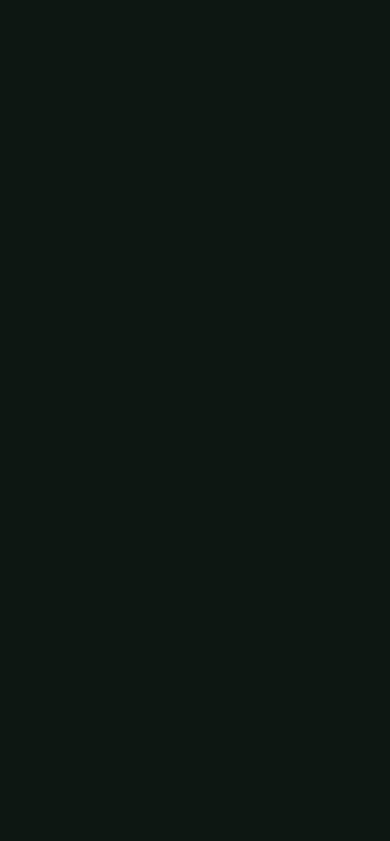
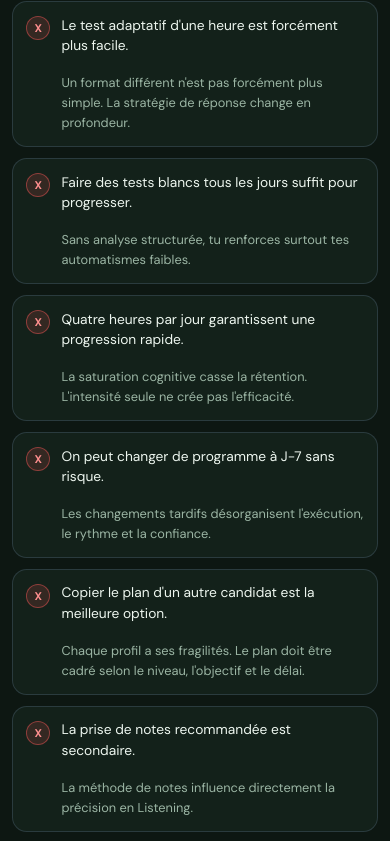
Before and after one commit to Juniorleriche27/Deep-Training-For-TOEIC, a Next.js app: page / in a window 390 px wide. Shown: the part 3955-4796 px from the top of the page. Built offline with nearby package versions, Linux system fonts and the light colour scheme; no server answers.

Commit message:
Fix mobile light mode contrast and footer stability

```diff
--- a/src/app/globals.css
+++ b/src/app/globals.css
@@ -3608,6 +3608,20 @@ textarea {
 
   .public-nav-actions {
     margin-left: 0;
+  }
+
+  .public-footer-shell {
+    opacity: 1;
+    transform: none;
+    transition: none;
+    animation: none;
+    background: var(--bg-2);
+    box-shadow: none;
+  }
+
+  .public-footer-shell:hover {
+    transform: none;
+    box-shadow: none;
   }
 
   .public-menu-btn {
--- a/src/components/public/premium-landing.module.css
+++ b/src/components/public/premium-landing.module.css
@@ -566,8 +566,9 @@
 }
 
 .mythCard {
-  display: flex;
-  align-items: flex-start;
+  display: grid;
+  grid-template-columns: auto minmax(0, 1fr);
+  align-items: start;
   gap: 0.7rem;
   border-radius: 0.92rem;
   border: 1px solid rgba(118, 143, 174, 0.24);
@@ -576,6 +577,7 @@
 }
 
 .mythCross {
+  grid-row: 1 / span 2;
   width: 1.5rem;
   min-width: 1.5rem;
   height: 1.5rem;
@@ -592,13 +594,15 @@
 }
 
 .mythBelief {
+  grid-column: 2;
   margin: 0;
-  color: #f4f7ff;
+  color: var(--text);
   font-size: 0.86rem;
   line-height: 1.5;
 }
 
 .mythTruth {
+  grid-column: 2;
   margin: 0.38rem 0 0;
   color: var(--text-soft);
   font-size: 0.8rem;
@@ -1287,16 +1291,6 @@
     width: min(1120px, 94vw);
   }
 
-  .section {
-    content-visibility: auto;
-    contain-intrinsic-size: 1px 920px;
-  }
-
-  .divider {
-    content-visibility: auto;
-    contain-intrinsic-size: 1px 1px;
-  }
-
   .heroPanel,
   .commandCard,
   .counterCard,
```
